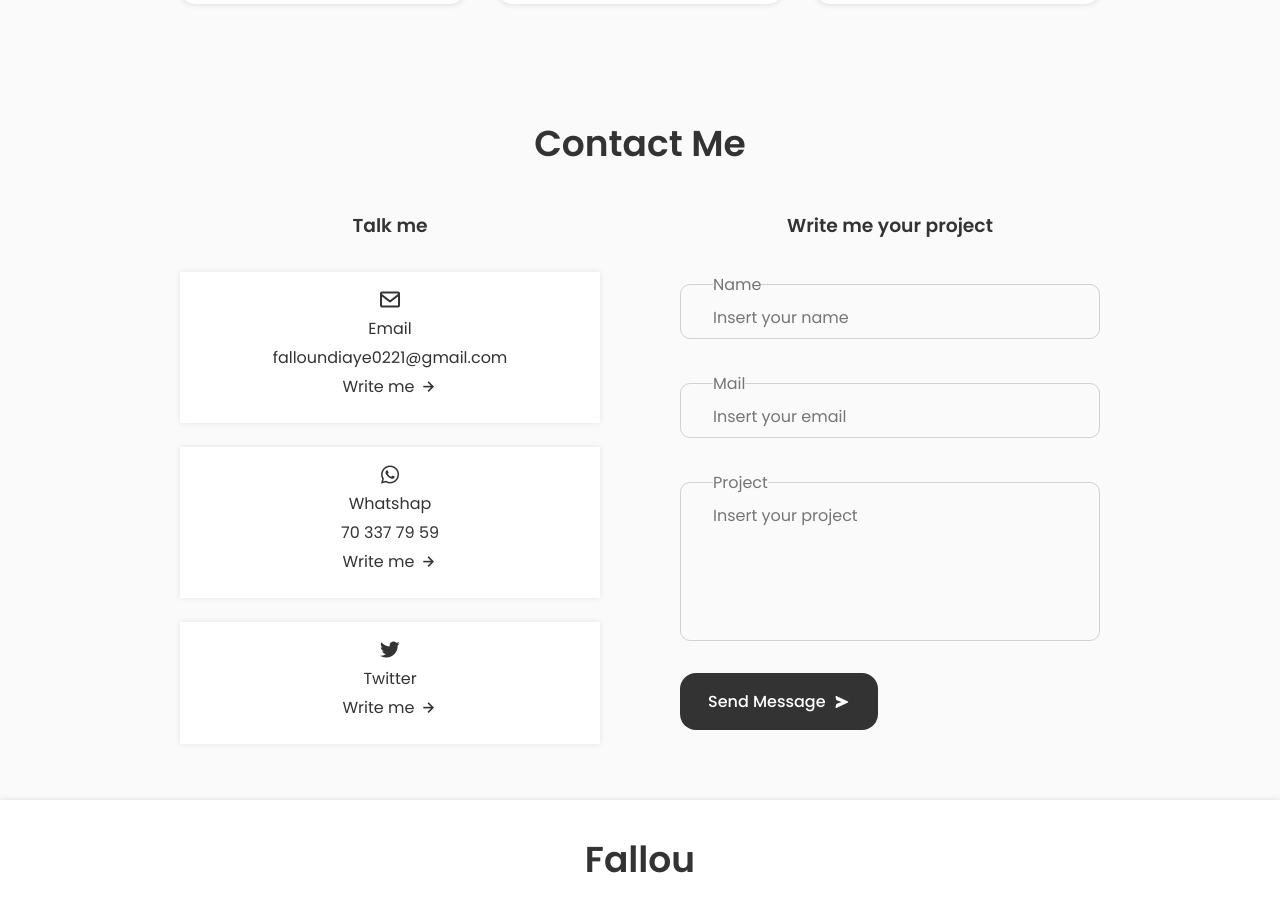
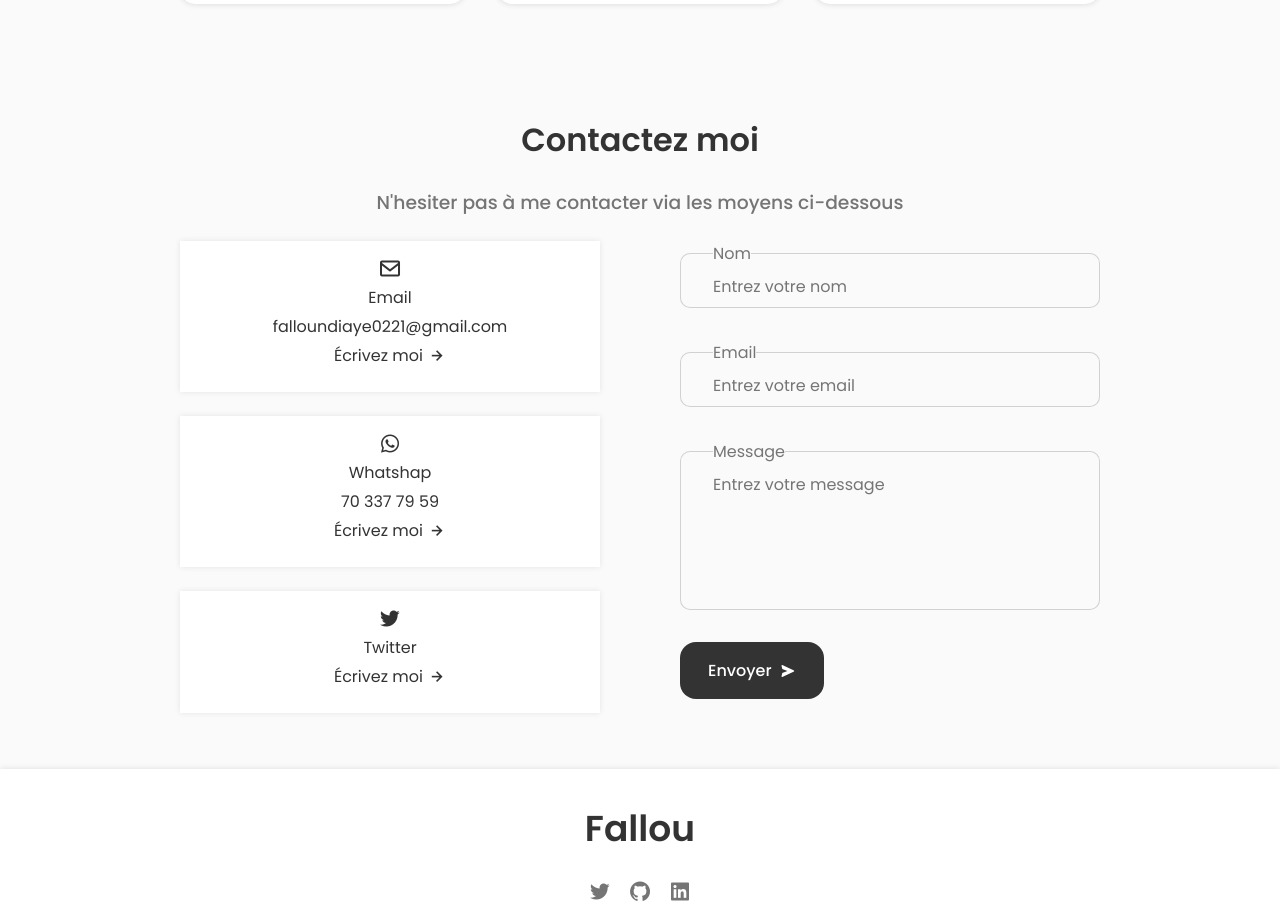
Before and after one commit to Fallou24/react-portfolio, a React (Create React App) app: page / in a window 1280 px wide. Shown: the part 2328-3238 px from the top of the page. Built offline with nearby package versions, Linux system fonts and the light colour scheme.

Commit message:
Update Contact component

```diff
--- a/package.json
+++ b/package.json
@@ -3,6 +3,7 @@
   "version": "0.1.0",
   "private": true,
   "dependencies": {
+    "@emailjs/browser": "^3.10.0",
     "@testing-library/jest-dom": "^5.14.1",
     "@testing-library/react": "^13.0.0",
     "@testing-library/user-event": "^13.2.1",
--- a/src/components/contact/Contact.jsx
+++ b/src/components/contact/Contact.jsx
@@ -5,37 +5,40 @@ import "./contact.scss";
 const Contact = () => {
   return (
     <div className="contact section" id="contact">
-      <h1 className="section__title">Contact Me</h1>
+      <h1 className="talk__me-title">Contactez moi</h1>
+      <h3 className="contact__text">N'hesiter pas à me contacter via les moyens ci-dessous</h3>
       <div className="contact__container container">
         <div className="talk__me">
-          <h3 className="talk__me-title">Talk me</h3>
           <div className="contact__box">
             <i className="bx bx-envelope"></i>
             <span>Email</span>
             <span>falloundiaye0221@gmail.com</span>
-            <button>
-              <span>Write me </span>
+            <a href="mailto:falloundiaye0221@gmail.com" target="_blank">
+              <span>Écrivez moi </span>
               <i className="bx bx-right-arrow-alt"></i>
-            </button>
+            </a>
           </div>
           <div className="contact__box">
             <i className="bx bxl-whatsapp"></i>
             <span>Whatshap</span>
             <span>70 337 79 59</span>
-            <button>
-              <span>Write me </span>
+            <a href="https://wa.me/703377959" target="_blank">
+              <span>Écrivez moi </span>
               <i className="bx bx-right-arrow-alt"></i>
-            </button>
+            </a>
           </div>
 
           <div className="contact__box">
             <i className="bx bxl-twitter"></i>
             <span>Twitter</span>
 
-            <button>
-              <span>Write me </span>
+            <a
+              href="https://twitter.com/messages/1528020897105313800"
+              target="_blank"
+            >
+              <span>Écrivez moi </span>
               <i className="bx bx-right-arrow-alt"></i>
-            </button>
+            </a>
           </div>
         </div>
         <ContactForm />
--- a/src/components/contact/contact.scss
+++ b/src/components/contact/contact.scss
@@ -6,7 +6,13 @@ textarea {
 }
 .talk__me-title {
   text-align: center;
-  margin-bottom: 2rem;
+  margin-bottom: 1.5rem;
+}
+.contact__text{
+  text-align: center;
+  font-weight: 500;
+  margin-bottom: 1.5rem;
+  color: var(--text-color);
 }
 .contact__box {
   display: flex;
@@ -16,7 +22,7 @@ textarea {
   margin-bottom: 1.5rem;
   box-shadow: 0 0 6px rgba(0, 0, 0, 0.089);
   padding: 1rem 0;
-  button {
+  a {
     width: max-content;
     display: flex;
     align-items: center;
@@ -43,19 +49,24 @@ textarea {
   }
 }
 .contact__form {
+  .alert{
+    margin-top: .75rem;
+    color: var(--title-color);
+  }
   h3 {
     margin: 2rem 0;
     text-align: center;
   }
   fieldset {
-    padding-left: 2rem;
-
+    padding:0 2rem;
     border: 1px solid rgba(0, 0, 0, 0.164);
     margin-bottom: 2rem;
     border-radius: 10px;
+    background: var(--body-color);
   }
   input {
     padding: 0.5rem 0;
+    width: 100%;
   }
 
   textarea {
--- a/src/components/contactForm/ContactForm.jsx
+++ b/src/components/contactForm/ContactForm.jsx
@@ -1,26 +1,74 @@
-import React from "react";
+import React, { useRef } from "react";
+import emailjs from "@emailjs/browser";
+import { useState } from "react";
 
 const ContactForm = () => {
+  const [isFetching, setIsFetching] = useState(false);
+  const [alert, setAlert] = useState("");
+  const form = useRef();
+  const sendEmail = (e) => {
+    e.preventDefault();
+    setIsFetching(true);
+    emailjs
+      .sendForm(
+        "service_n3e739r",
+        "template_vienyb8",
+        form.current,
+        process.env.REACT_APP_EMAILJS_USER_ID
+      )
+      .then(
+        (result) => {
+          console.log(result.text);
+          e.target.reset();
+          setIsFetching(false);
+          setAlert("Votre message est bien envoyé");
+        },
+        (error) => {
+          console.log(error.text);
+        }
+      );
+  };
+
   return (
     <div className="contact__form">
-      <h3>Write me your project</h3>
-      <form>
+      <form onSubmit={sendEmail} ref={form}>
         <fieldset>
-          <legend>Name</legend>
-          <input type="text" placeholder="Insert your name" />
+          <legend>Nom</legend>
+          <input
+            required
+            type="text"
+            name="name"
+            placeholder="Entrez votre nom"
+          />
         </fieldset>
         <fieldset>
-          <legend>Mail</legend>
-          <input type="email" placeholder="Insert your email" />
+          <legend>Email</legend>
+          <input
+            required
+            type="email"
+            name="email"
+            placeholder="Entrez votre email"
+          />
         </fieldset>
         <fieldset className="textarea">
-          <legend>Project</legend>
-          <textarea placeholder="Insert your project"></textarea>
+          <legend>Message</legend>
+          <textarea
+            required
+            name="message"
+            placeholder="Entrez votre message"
+          ></textarea>
         </fieldset>
-        <button className="button send">
-          Send Message <i className="bx bxs-send"></i>
+        <button className="button" disabled={isFetching}>
+          {isFetching ? (
+            "Envoi en cours..."
+          ) : (
+            <span className="send">
+              Envoyer <i className="bx bxs-send"></i>{" "}
+            </span>
+          )}
         </button>
       </form>
+      {alert && <p className="alert">{alert}</p>}
     </div>
   );
 };
```
Also changed, not shown: 2 other files (tests, documents, lock files or other folders).
